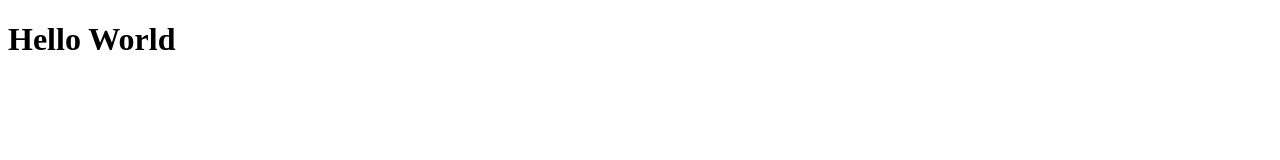
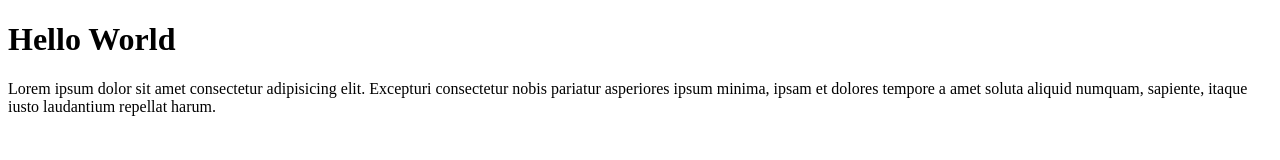
Before and after one commit to arie0206/arie-git-tes-2, a plain HTML site: page index.html in a window 1280 px wide. Drawn offline with Linux system fonts and the light colour scheme.

Commit message:
menambahkan paragraf

```diff
--- a/index.html
+++ b/index.html
@@ -7,5 +7,6 @@
 </head>
 <body>
     <h1>Hello World</h1>
+    <p>Lorem ipsum dolor sit amet consectetur adipisicing elit. Excepturi consectetur nobis pariatur asperiores ipsum minima, ipsam et dolores tempore a amet soluta aliquid numquam, sapiente, itaque iusto laudantium repellat harum.</p>
 </body>
 </html>
```
